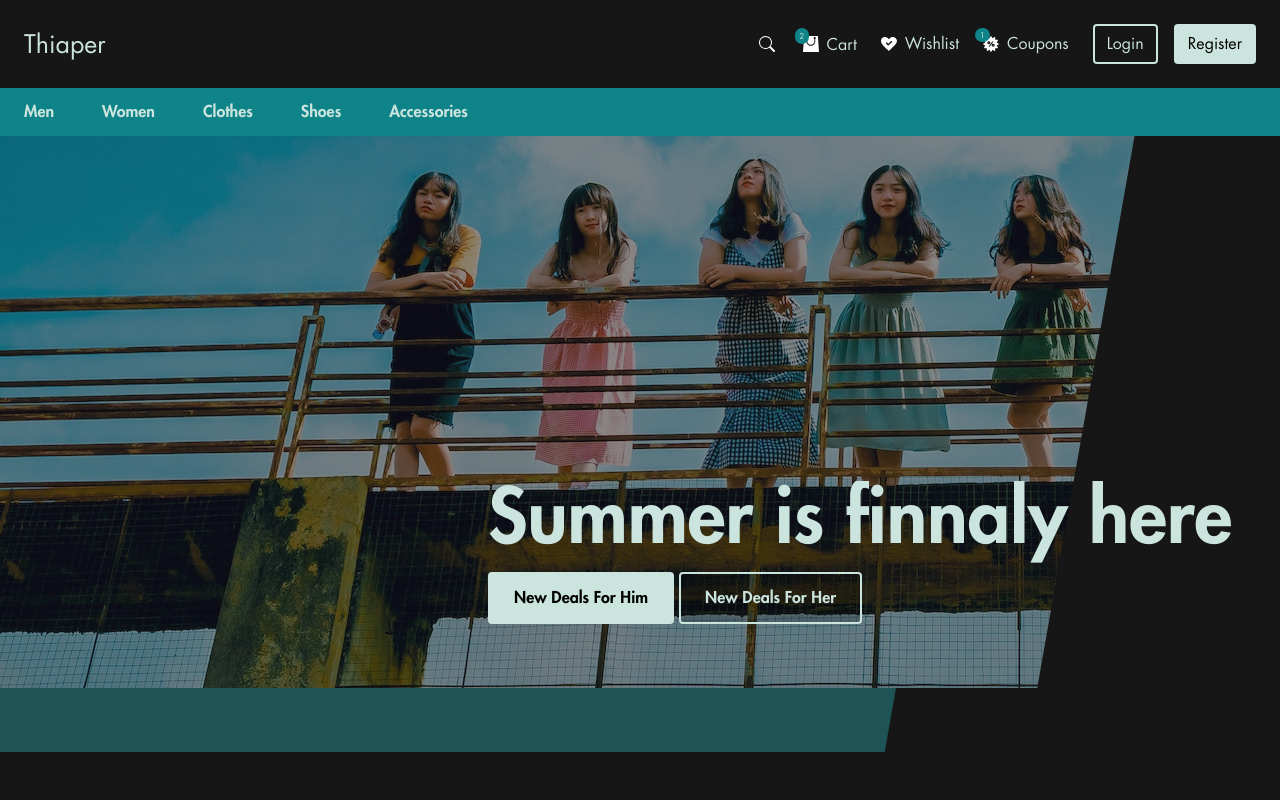
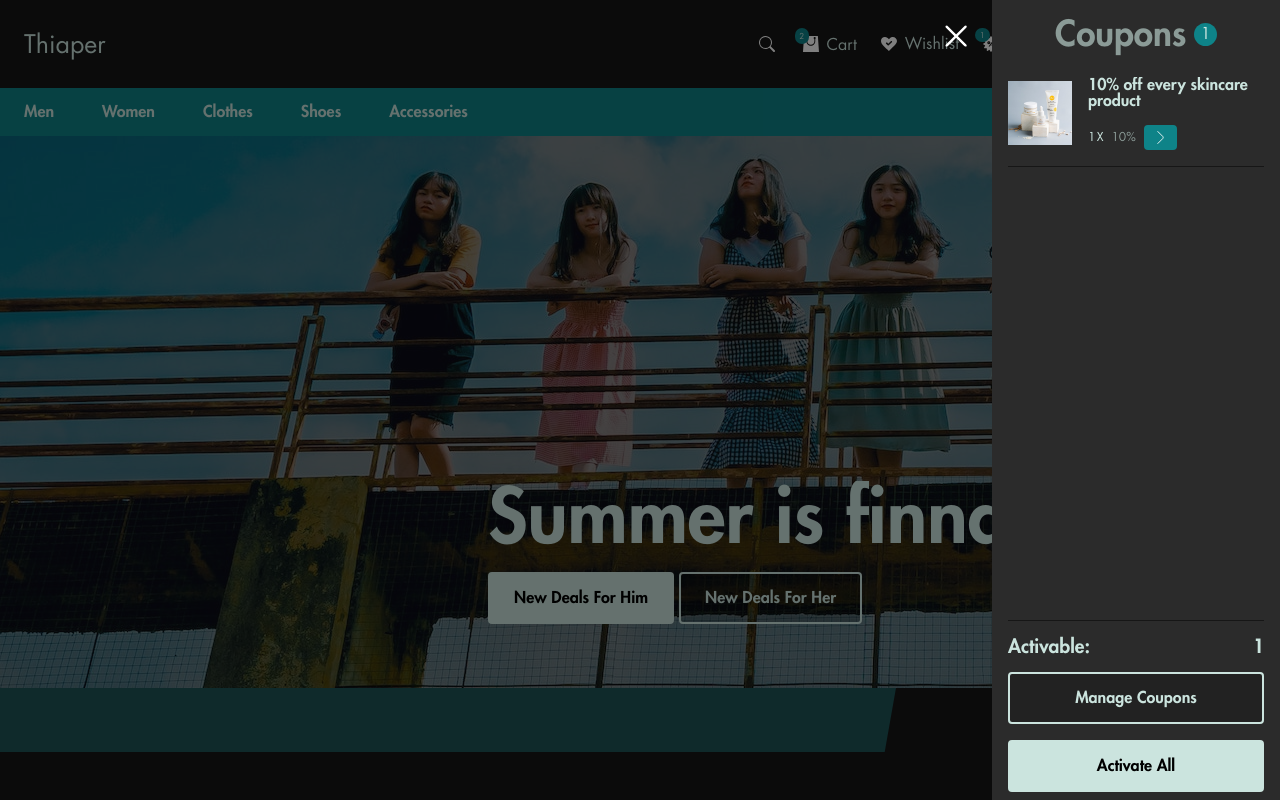
Before and after one commit to stanciuruben/Thiaper, a website: page index.html in a window 1280 px wide. Both pictures are taken after a click on the link "Coupons". Shown: the top 800 px of the page. Drawn offline with Linux system fonts and the light colour scheme.

Commit message:
feat: on-screen coupons

```diff
--- a/index.html
+++ b/index.html
@@ -98,7 +98,14 @@
 									<div>Wishlist</div>
 								</div>
 							</a>
-							<a href="#" class="nav__link" aria-label="Coupons">
+							<a
+								href="#"
+								class="nav__link"
+								aria-label="Coupons"
+								data-open="onscreen-coupons"
+								aria-controls="onscreen-coupons"
+								aria-expanded="false"
+							>
 								<div class="flex gap-half">
 									<div class="nav__link__icon">
 										<img
@@ -1192,7 +1199,7 @@
 							</div>
 						</li>
 					</ul>
-					<div class="text-white mx-1 side-modal__total">
+					<div class="side-modal__total">
 						<span>Total:</span>
 						<span>$59.98</span>
 					</div>
@@ -1200,7 +1207,7 @@
 						href="#"
 						class="btn btn--large btn--secondary side-modal__cta"
 					>
-						View Cart
+						Manage Cart
 					</a>
 					<a
 						href="#"
@@ -1234,7 +1241,7 @@
 							Wishlist is empty
 						</div>
 					</ul>
-					<div class="text-white mx-1 side-modal__total">
+					<div class="side-modal__total">
 						<span>Total:</span>
 						<span>$00.00</span>
 					</div>
@@ -1242,7 +1249,7 @@
 						href="#"
 						class="btn btn--large btn--secondary side-modal__cta"
 					>
-						View Wishlist
+						Manage Wishlist
 					</a>
 					<a
 						href="#"
@@ -1253,11 +1260,85 @@
 					</a>
 				</div>
 			</dialog>
+
+			<dialog id="onscreen-coupons" class="side-modal">
+				<button
+					class="side-modal__closer"
+					aria-label="On-screen coupons close button"
+					data-close="onscreen-coupons"
+					aria-controls="onscreen-coupons"
+					aria-expanded="false"
+				>
+					<div class="side-modal__closer__icon">
+						<img src="img/icons/x-white.svg" alt="" />
+					</div>
+				</button>
+				<div class="side-modal__content">
+					<hgroup class="side-modal__title">
+						<h2 class="heading-2 side-modal__title__text">
+							Coupons
+						</h2>
+						<span class="side-modal__title__count">1</span>
+					</hgroup>
+					<ul class="side-modal__list scrollbar-hide">
+						<li class="side-modal__list__item">
+							<div class="side-modal__list__item__img">
+								<img
+									src="img/placeholder/skincare.jpg"
+									alt=""
+								/>
+							</div>
+							<div>
+								<p class="side-modal__list__item__title">
+									10% off every skincare product
+								</p>
+								<div class="flex align-items-center gap-half">
+									<span class="side-modal__list__item__amount"
+										>1</span
+									>
+									<span class="side-modal__list__item__price">
+										10%
+									</span>
+									<button
+										type="button"
+										class="btn btn--success btn--small"
+										title="Activate Coupon"
+									>
+										<div class="icon-extrasmall">
+											<img
+												src="img/icons/chev-right-white.svg"
+												alt=""
+											/>
+										</div>
+									</button>
+								</div>
+							</div>
+						</li>
+					</ul>
+					<div class="side-modal__total">
+						<span>Activable:</span>
+						<span>1</span>
+					</div>
+					<a
+						href="#"
+						class="btn btn--large btn--secondary side-modal__cta"
+					>
+						Manage Coupons
+					</a>
+					<a
+						href="#"
+						class="btn btn--large btn--primary side-modal__cta"
+					>
+						Activate All
+					</a>
+				</div>
+			</dialog>
 		</main>
 	</body>
 
 	<script src="js/components/navbar.js"></script>
 	<script src="js/components/onscreenCart.js"></script>
 	<script src="js/components/onscreenWishlist.js"></script>
+	<script src="js/components/onscreenCoupons.js"></script>
 	<script src="js/animations.js"></script>
 </html>
--- /dev/null
+++ b/js/components/onscreenCoupons.js
@@ -0,0 +1,42 @@
+var onScreenCoupons = document.getElementById('onscreen-coupons');
+var couponsOpeners = document.querySelectorAll(
+	'*[data-open="onscreen-coupons"]'
+);
+var couponsClosers = document.querySelectorAll(
+	'*[data-close="onscreen-coupons"]'
+);
+var couponsOpenClass = 'side-modal--open';
+
+function setCouponsAriaExpanded(isExpanded) {
+	for (var i = 0; i < couponsOpeners.length; i++) {
+		couponsOpeners[i].setAttribute('aria-expanded', isExpanded);
+	}
+	for (var i = 0; i < couponsClosers.length; i++) {
+		couponsClosers[i].setAttribute('aria-expanded', isExpanded);
+	}
+}
+
+for (var i = 0; i < couponsOpeners.length; i++) {
+	var couponsOpener = couponsOpeners[i];
+
+	couponsOpener.addEventListener('click', function () {
+		if (couponsOpener.getAttribute('aria-expanded') === 'false') {
+			onScreenCoupons.close();
+			onScreenCoupons.show();
+			onScreenCoupons.classList.add(couponsOpenClass);
+			setCouponsAriaExpanded('true');
+		}
+	});
+}
+
+for (var i = 0; i < couponsClosers.length; i++) {
+	var couponsCloser = couponsClosers[i];
+
+	couponsCloser.addEventListener('click', function () {
+		if (couponsCloser.getAttribute('aria-expanded') === 'true') {
+			onScreenCoupons.classList.remove(couponsOpenClass);
+			onScreenCoupons.close();
+			setCouponsAriaExpanded('false');
+		}
+	});
+}
--- a/scss/components/_buttons.scss
+++ b/scss/components/_buttons.scss
@@ -119,13 +119,26 @@
 	}
 
 	&--danger {
-		position: relative;
 		border: 2px solid $secondary;
 		color: $white;
 		background-color: $secondary;
 		z-index: 1;
-		transition: background-color 0.3s ease-out, color 0.3s ease-out,
-			border-color 0.3s ease-out;
+		transition: background-color 0.3s ease-out, border-color 0.3s ease-out;
+
+		&:hover,
+		&:focus,
+		&:active {
+			background-color: $black;
+			border-color: $black;
+		}
+	}
+
+	&--success {
+		border: 2px solid $primary;
+		color: $white;
+		background-color: $primary;
+		z-index: 1;
+		transition: background-color 0.3s ease-out, border-color 0.3s ease-out;
 
 		&:hover,
 		&:focus,
--- a/scss/components/_side-modal.scss
+++ b/scss/components/_side-modal.scss
@@ -12,7 +12,7 @@
 	transition: left 0.4s ease-out;
 
 	&__title {
-		margin: 1.5rem auto;
+		margin: 1rem auto;
 		height: 2.3rem;
 		display: flex;
 		gap: 0.5rem;
@@ -72,12 +72,16 @@
 	&__content {
 		background-color: $bg-primary--light;
 		width: 18rem;
+		display: flex;
+		flex-direction: column;
+		gap: 0;
 	}
 
 	&__list {
-		display: flex;
-		height: calc(100% - 17rem);
-		margin: 1rem;
+		flex-grow: 1;
+		flex-shrink: 0;
+		max-height: calc(100% - 16rem);
+		margin: 0.5rem 1rem;
 		display: flex;
 		flex-direction: column;
 		gap: 1rem;
@@ -126,15 +130,11 @@
 				font-size: $fsize-small;
 				color: $white;
 				position: relative;
-				font-weight: 900;
 				margin-right: 0.5rem;
 
 				&::after {
-					content: 'x';
+					content: 'X';
 					position: absolute;
-					height: 1rem;
-					top: 50%;
-					transform: translateY(-50%);
 					right: -0.5rem;
 				}
 			}
@@ -146,11 +146,13 @@
 		justify-content: space-between;
 		font-weight: 900;
 		font-size: 1.2rem;
+		margin: 0.5rem 1rem;
+		color: $white;
 	}
 
 	&__cta {
 		display: block;
-		margin: 1rem;
+		margin: 0.5rem 1rem;
 	}
 }
 
```
Also changed, not shown: main.css, 1 other file.
